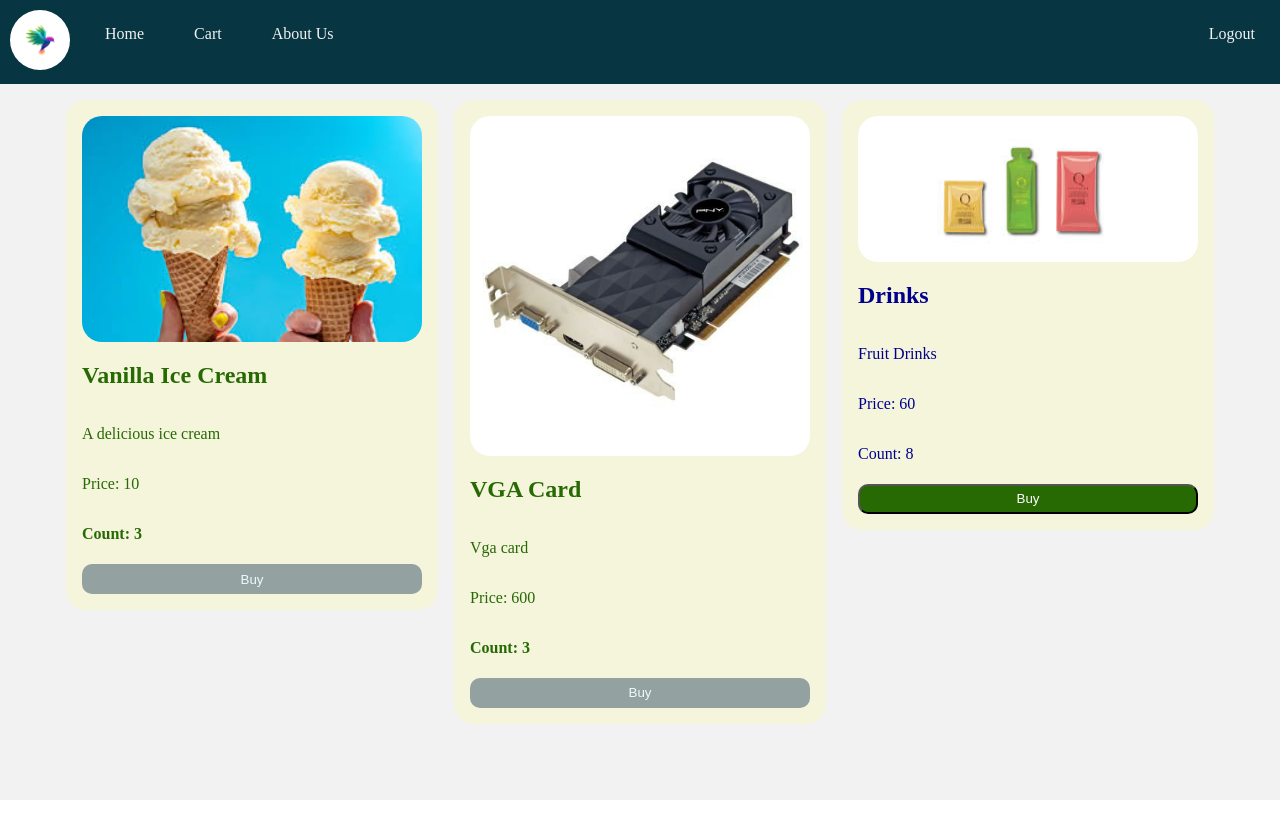
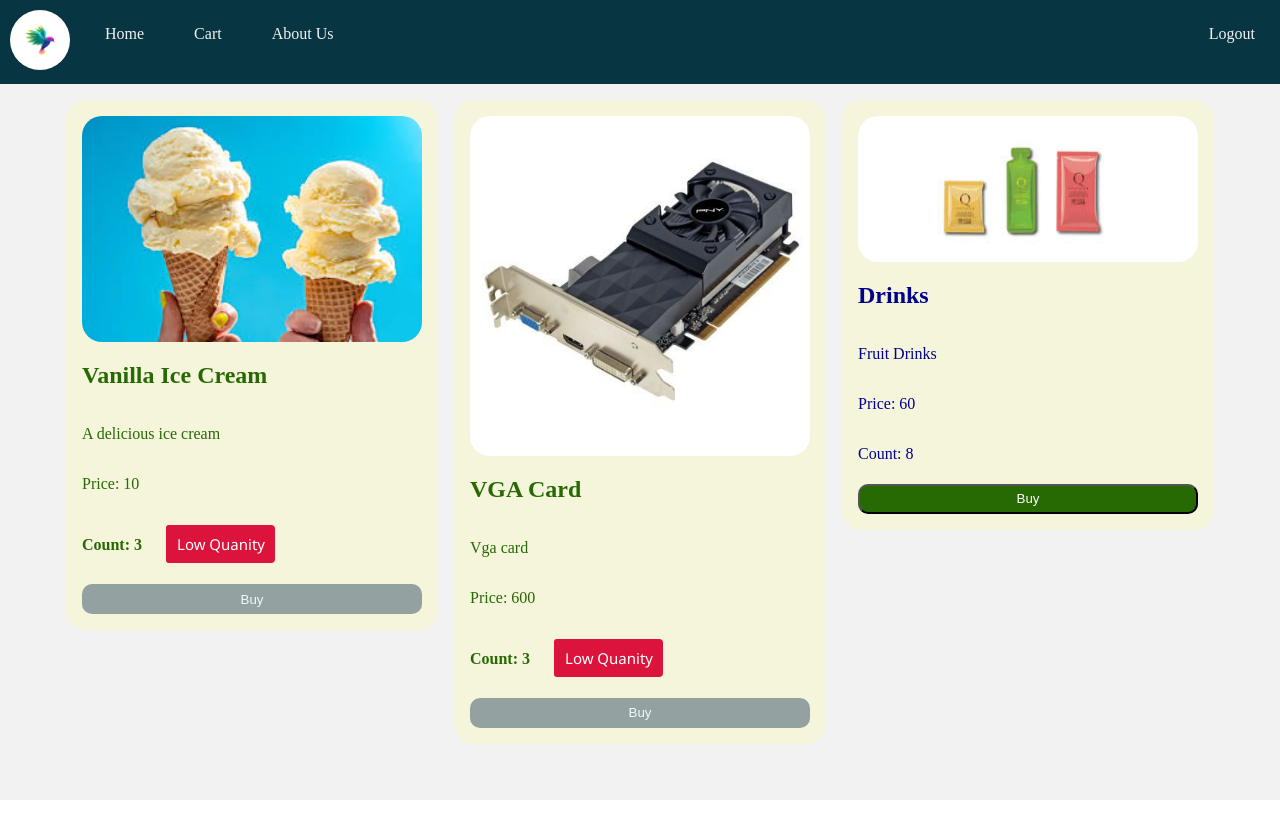
Before and after one commit to L4Y3R/Angular-Practice, an Angular app in the folder HelloWorld/: page / in a window 1280 px wide. Shown: the top 838 px of the page. Built offline with nearby package versions, Linux system fonts and the light colour scheme.

Commit message:
ngIf structural directive

```diff
--- a/HelloWorld/src/app/item-card/item-card.component.css
+++ b/HelloWorld/src/app/item-card/item-card.component.css
@@ -10,6 +10,23 @@
 .highlight-card {
   font-weight: 400;
   color: var(--green);
+}
+
+.tag {
+  display: inline-block;
+  width: auto;
+  height: 38px;
+  background-color: crimson;
+  border-radius: 3px 4px 4px 3px;
+  border-left: 1px solid crimson;
+  margin-left: 20px;
+  position: relative;
+  color: white;
+  font-weight: 300;
+  font-family: "Segoe UI", Tahoma, Geneva, Verdana, sans-serif;
+  font-size: 15px;
+  line-height: 38px;
+  padding: 0 10px 0 10px;
 }
 
 img {
--- a/HelloWorld/src/app/item-card/item-card.component.html
+++ b/HelloWorld/src/app/item-card/item-card.component.html
@@ -4,7 +4,11 @@
     <h2>{{ item.label }}</h2>
     <p>{{ item.description }}</p>
     <p>Price: {{ item.price }}</p>
-    <p [ngStyle]="countFocus">Count: {{ item.count }}</p>
+    <p [ngStyle]="countFocus">
+      Count: {{ item.count }}
+      <span *ngIf="item.count < 4" class="tag"> Low Quanity </span>
+    </p>
+
     <button
       [ngClass]="btnClasses"
       [disabled]="item.count < 4"
```
